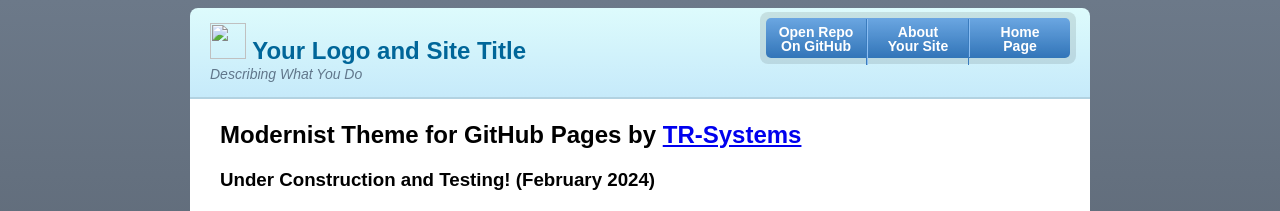
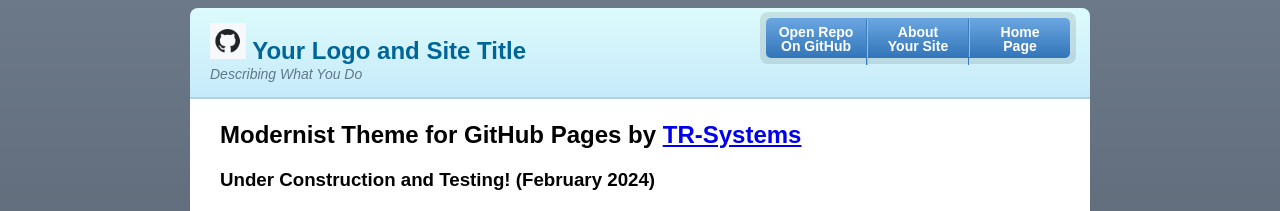
Before and after one commit to TR-Systems/modernist, a Jekyll site: the page built from index.md, in a window 1280 px wide. Shown: the top 211 px of the page. Built offline with Jekyll 4.4.1, drawn with Linux system fonts in a browser that asks for light colours; our own code applies the rules of GitHub Pages for plain Markdown files.

Commit message:
Update _config.yml

```diff
--- a/_config.yml
+++ b/_config.yml
@@ -6,7 +6,7 @@ description: Describing What You Do
 url: https://TR-Systems.github.io/modernist/
 # Optional Header Elements
 # logo is 36x36 icon to left of title, with description below
-logo: images/logo-github.png
+logo: assets/images/logo-github.png
 # Optional links in the upper right corner of the header
 # Two lines only, keep text and words short to fit in box, use <br> to force break
 # Update with your userid and repo name
```
